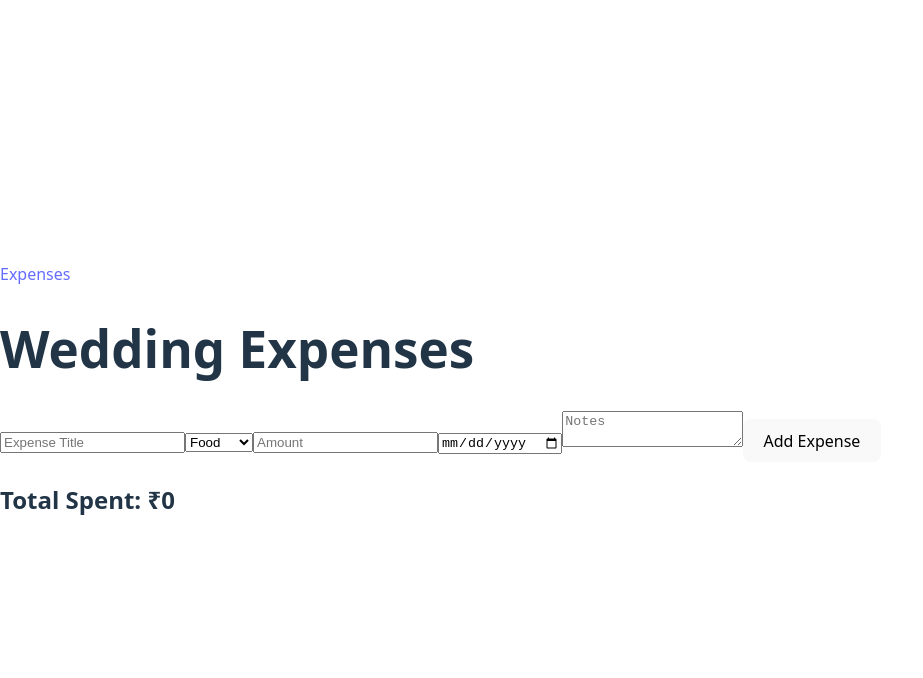
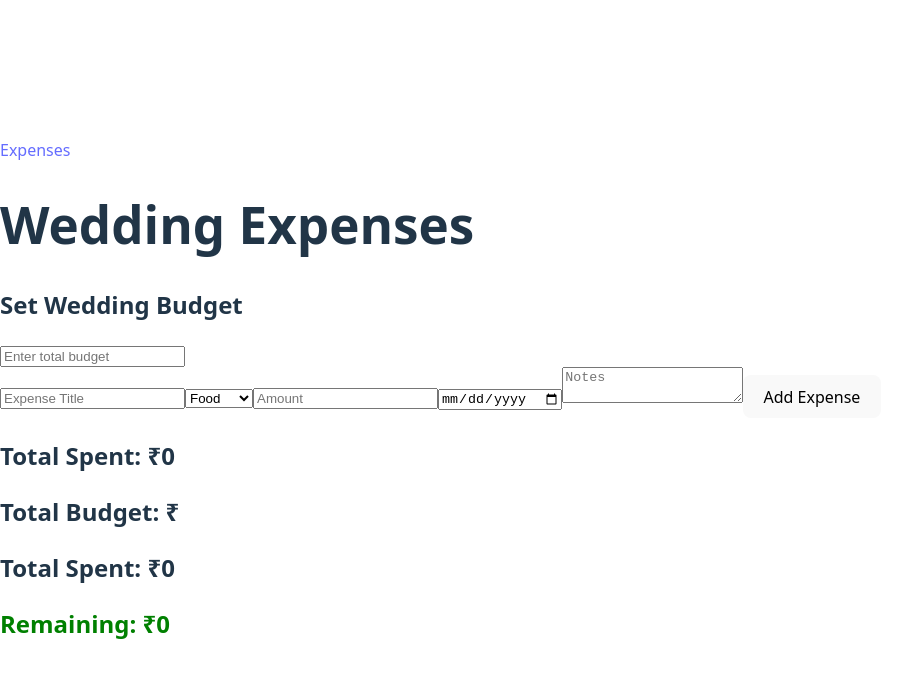
Before and after one commit to Aniket798/wedding-manager, a React (Vite) app: page /expenses in a window 1280 px wide. Shown: the top 678 px of the page, without its empty margins (0-923 px from the left). Built offline with nearby package versions, Linux system fonts and the light colour scheme.

Commit message:
Persist expenses and budget using localstorage

```diff
--- a/src/pages/Expenses.jsx
+++ b/src/pages/Expenses.jsx
@@ -1,7 +1,11 @@
-import { useState } from 'react'
+import { useEffect, useState } from 'react'
 
 function Expenses() {
-    const [expenses, setExpenses] = useState([])
+    const [expenses, setExpenses] = useState(() => {
+        const saved = localStorage.getItem('expenses')
+        return saved ? JSON.parse(saved) : []
+    })
+
     const [formData, setFormData] = useState({
         title: '',
         category: 'Food',
@@ -10,6 +14,21 @@ function Expenses() {
         notes: ''
     })
     const [editingId, setEditingId] = useState(null)
+    const [budget, setBudget] = useState(() => {
+        const savedBudget = localStorage.getItem('budget')
+        return savedBudget ? JSON.parse(savedBudget) : ''
+    })
+
+    useEffect(() => {
+        localStorage.setItem('expenses', JSON.stringify(expenses))
+    }, [expenses])
+
+    useEffect(() => {
+        localStorage.setItem('budget', JSON.stringify(budget))
+    }, [budget])
+
+
+
 
     const handleChange = (e) => {
         const { name, value } = e.target
@@ -60,11 +79,22 @@ function Expenses() {
 
     }
     const totalSpent = expenses.reduce((sum, item) => sum + item.amount, 0)
+    const remaining = budget - totalSpent
+
 
 
     return (
         <div>
             <h1>Wedding Expenses</h1>
+            <div>
+                <h2>Set Wedding Budget</h2>
+                <input
+                    type="number"
+                    placeholder="Enter total budget"
+                    value={budget}
+                    onChange={(e) => setBudget(Number(e.target.value))}
+                />
+            </div>
 
             <form onSubmit={handleSubmit}>
                 <input
@@ -116,7 +146,11 @@ function Expenses() {
             </form>
 
             <h2>Total Spent: ₹{totalSpent}</h2>
-
+            <h2>Total Budget: ₹{budget}</h2>
+            <h2>Total Spent: ₹{totalSpent}</h2>
+            <h2 style={{ color: remaining < 0 ? 'red' : 'green' }}>
+                Remaining: ₹{remaining}
+            </h2>
             <ul>
                 {expenses.map(exp => (
                     <li key={exp.id}>
@@ -125,7 +159,7 @@ function Expenses() {
                             Delete
                         </button>
                         <button onClick={() => handleEdit(exp)}>
-                              {editingId ? "pending update..." : "Edit Expense"}
+                            {editingId ? "pending update..." : "Edit Expense"}
                         </button>
                     </li>
                 ))}
```
